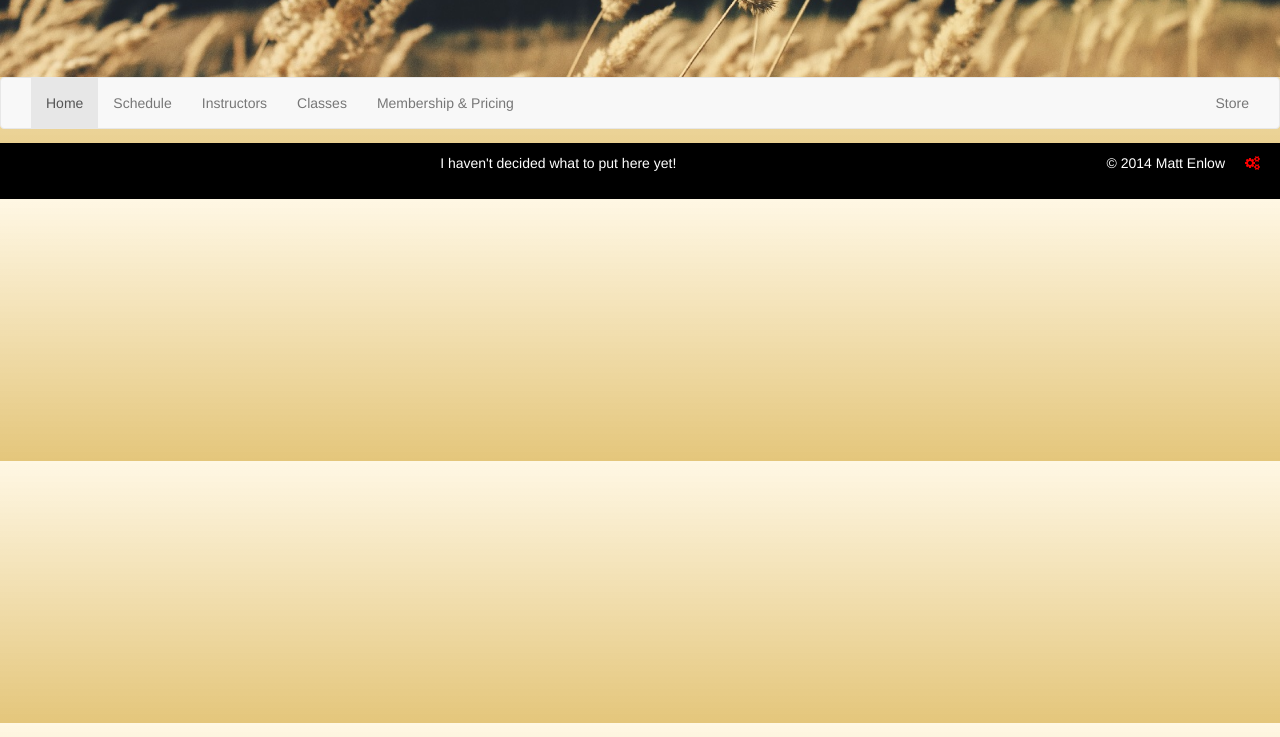
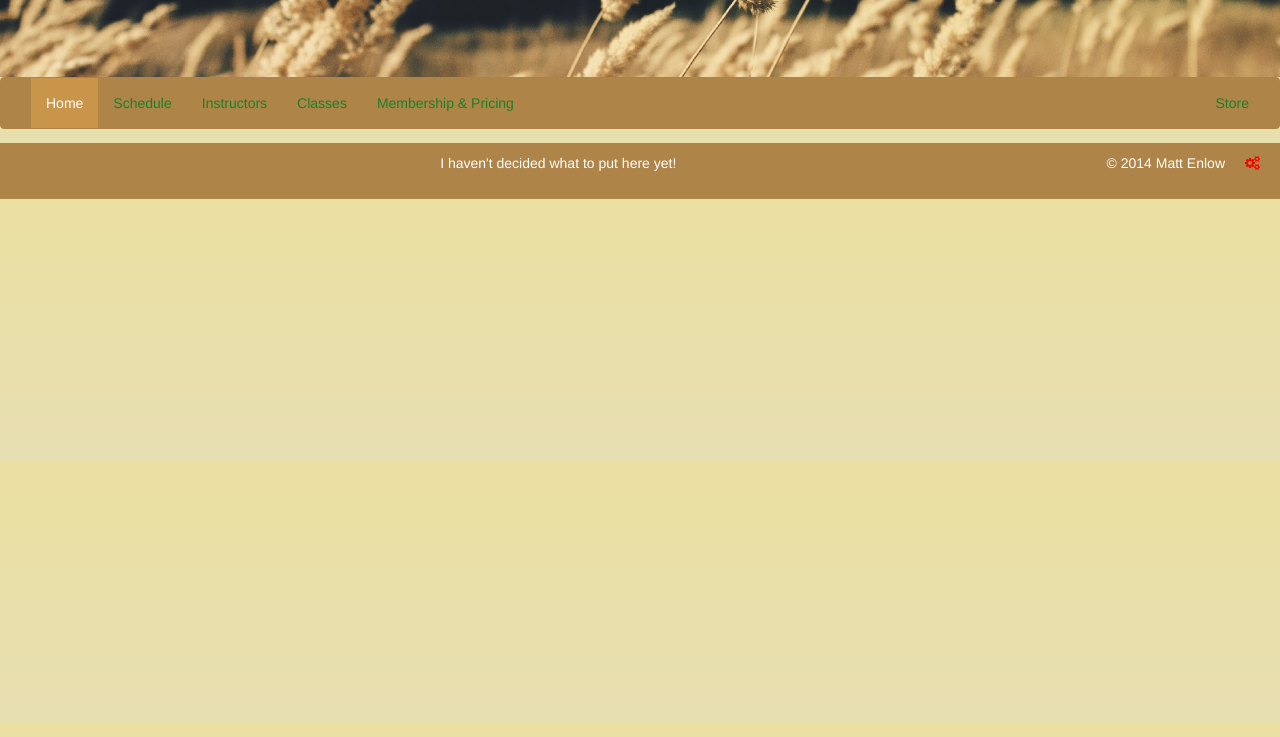
Before and after one commit to bremccallum/ananda, a website: page views/layout.html in a window 1280 px wide. Shown: the part 63-800 px from the top of the page. Drawn offline with nearby package versions, Linux system fonts and the light colour scheme; files that its build step writes are made by us from their sources.

Commit message:
Color updates per Amy's mockup

```diff
--- a/public/styles/ananda.css
+++ b/public/styles/ananda.css
@@ -12,7 +12,7 @@
     padding: 5px 10px;
 }
 body {
-    background-image:linear-gradient(to bottom, rgba(255, 246, 223, 0.83), rgba(228, 198, 123, 1));
+    background-image:linear-gradient(to bottom, #EBE0A0, #E7DEB2);
 }
 a {
     color: #FFA813;
@@ -30,10 +30,10 @@ h5 {
 }
 h1,
 h2 {
-    color: rgb(8, 136, 18);
+    color: #407743;
 }
 h3 {
-    color: #36A741;
+    color: #D19115;
 }
 header {
     background: url(/img/wheat.jpg) center/cover;
@@ -45,6 +45,19 @@ header h1 {
     display: inline-block;
     padding: 10px;
     border-radius: .2em;
+}
+nav.navbar.navbar-default{
+    background-color:#AE8448;
+    border-color:#AD8347;
+}
+
+nav.navbar.navbar-default a{
+    color:#1C8125;
+}
+nav.navbar.navbar-default li a:hover,
+nav.navbar.navbar-default li.active a{
+    color:#FFFFFF;
+    background-color:#C9954A;
 }
 .navbar {
     margin-bottom: 0;
@@ -111,7 +124,7 @@ article time {
     color: #AAA;
 }
 footer {
-    background-color: black;
+    background-color: #AE8448;
     height:4em;
     padding:10px;
     color: white;
```
